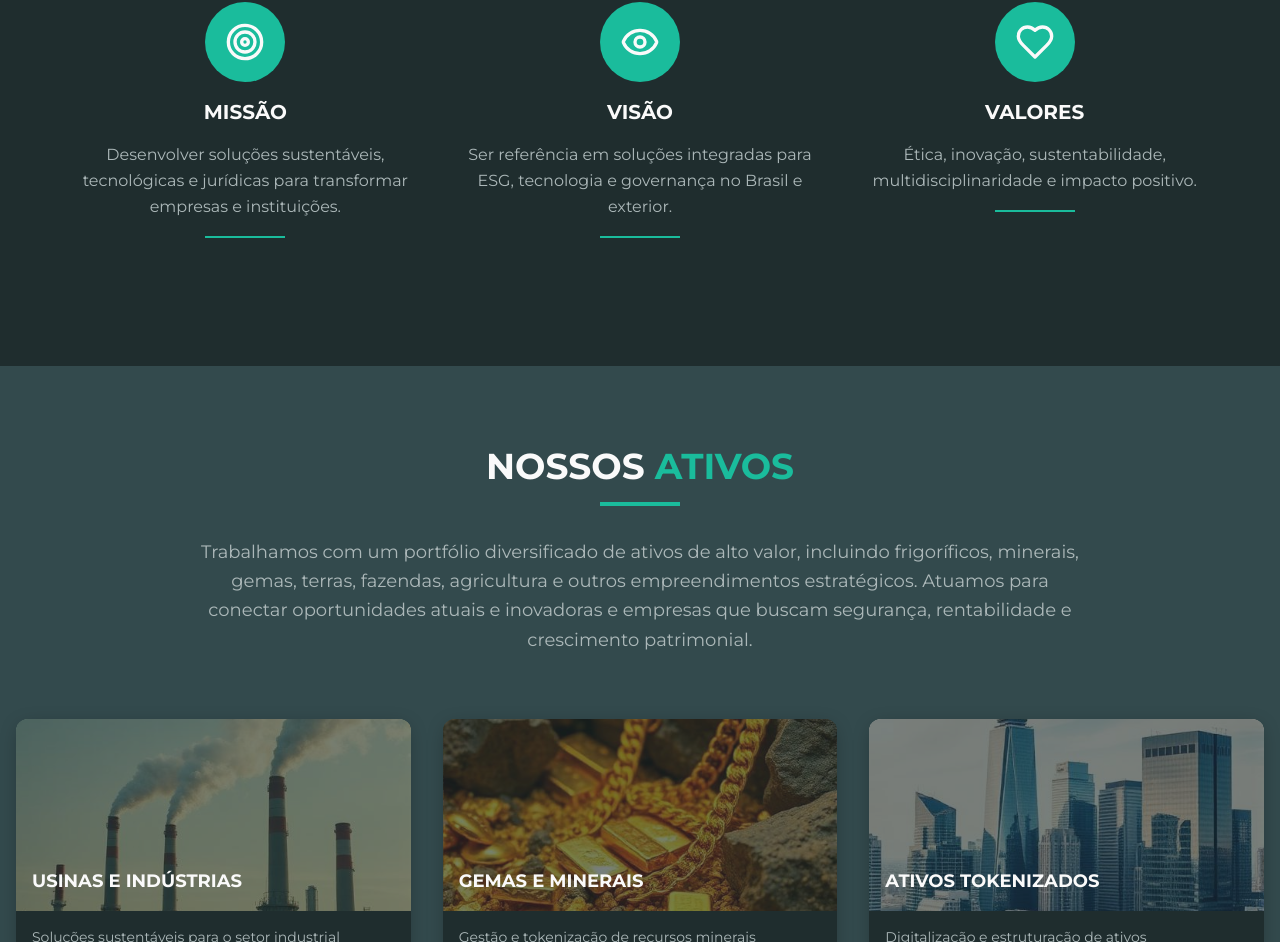
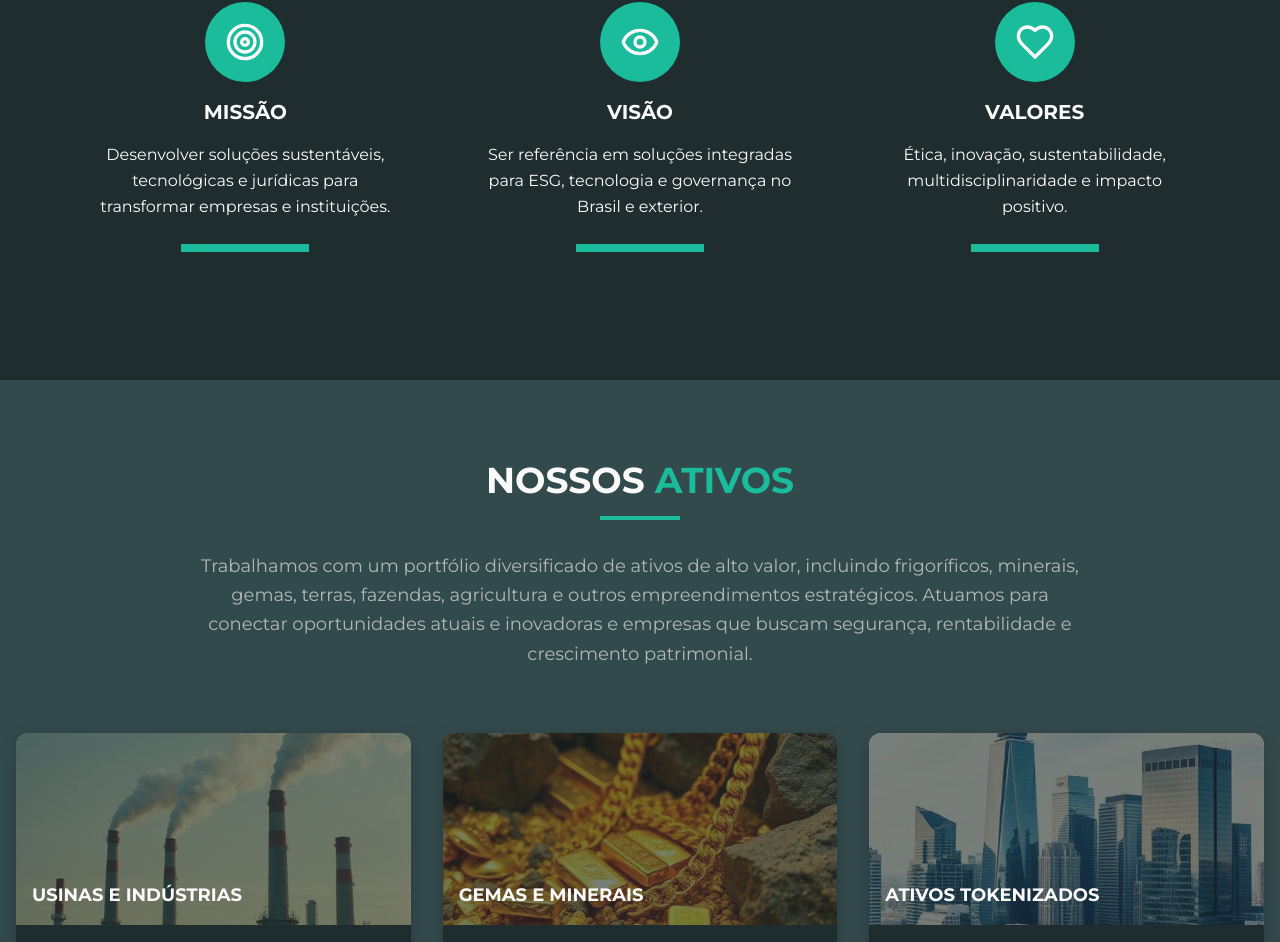
Before and after one commit to Matheus-Cahu/picture-stacker-web, a React (Vite) app: page / in a window 1280 px wide. Shown: the part 1423-2365 px from the top of the page. Built offline with nearby package versions, Linux system fonts and the light colour scheme.

Commit message:
Ajustar linhas e parágrafos
Ajustei a espessura e largura das linhas abaixo de MISSÃO, VISÃO e VALORES. Também reduzi a largura dos parágrafos e aumentei o espaçamento entre eles para torná-los mais brancos.

```diff
--- a/src/components/AboutSection.tsx
+++ b/src/components/AboutSection.tsx
@@ -32,10 +32,10 @@ const AboutSection = () => {
               </div>
               <h3 className="text-xl font-bold text-cs-text mb-4">MISSÃO</h3>
               <div className="relative">
-                <p className="text-cs-text-muted leading-relaxed mb-4">
+                <p className="text-cs-text leading-relaxed mb-6 max-w-xs mx-auto">
                   Desenvolver soluções sustentáveis, tecnológicas e jurídicas para transformar empresas e instituições.
                 </p>
-                <div className="w-20 h-0.5 bg-cs-primary mx-auto"></div>
+                <div className="w-32 h-2 bg-cs-primary mx-auto"></div>
               </div>
             </div>
 
@@ -45,10 +45,10 @@ const AboutSection = () => {
               </div>
               <h3 className="text-xl font-bold text-cs-text mb-4">VISÃO</h3>
               <div className="relative">
-                <p className="text-cs-text-muted leading-relaxed mb-4">
+                <p className="text-cs-text leading-relaxed mb-6 max-w-xs mx-auto">
                   Ser referência em soluções integradas para ESG, tecnologia e governança no Brasil e exterior.
                 </p>
-                <div className="w-20 h-0.5 bg-cs-primary mx-auto"></div>
+                <div className="w-32 h-2 bg-cs-primary mx-auto"></div>
               </div>
             </div>
 
@@ -58,10 +58,10 @@ const AboutSection = () => {
               </div>
               <h3 className="text-xl font-bold text-cs-text mb-4">VALORES</h3>
               <div className="relative">
-                <p className="text-cs-text-muted leading-relaxed mb-4">
+                <p className="text-cs-text leading-relaxed mb-6 max-w-xs mx-auto">
                   Ética, inovação, sustentabilidade, multidisciplinaridade e impacto positivo.
                 </p>
-                <div className="w-20 h-0.5 bg-cs-primary mx-auto"></div>
+                <div className="w-32 h-2 bg-cs-primary mx-auto"></div>
               </div>
             </div>
           </div>
```
